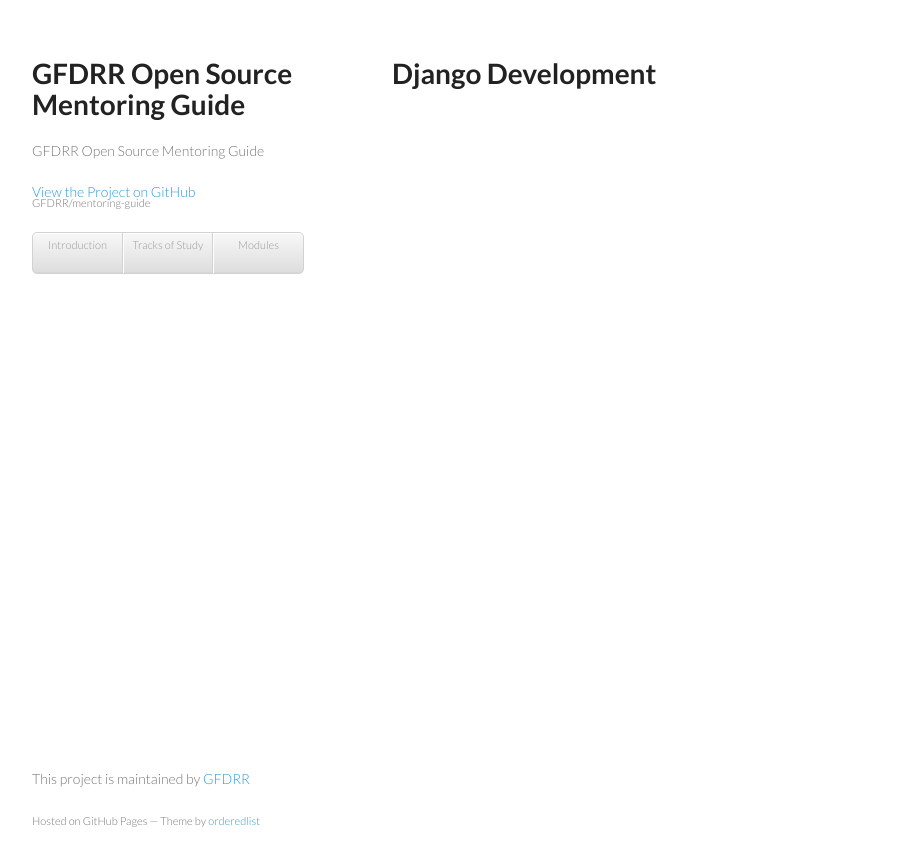
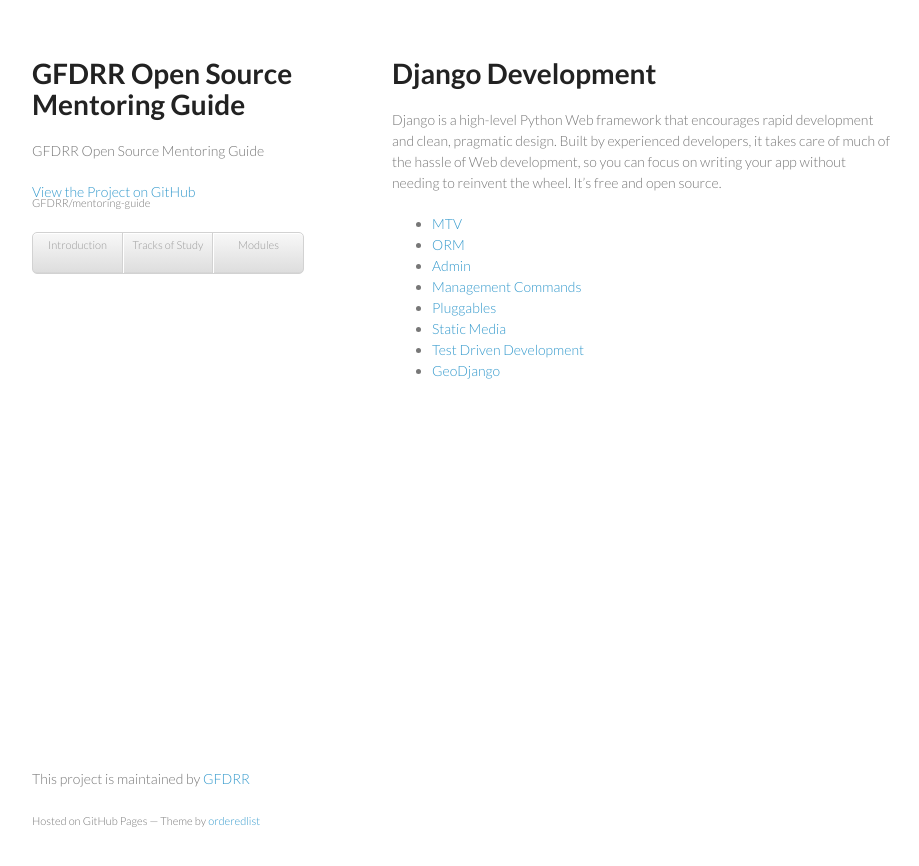
Before and after one commit to GFDRR/mentoring-guide, a Jekyll site: the page built from _modules/django/index.md, in a window 1280 px wide. Shown: the top 866 px of the page, without its empty margins (178-1097 px from the left). Built offline with Jekyll 4.4.1, drawn with Linux system fonts in a browser that asks for light colours.

Commit message:
adding links and content to django index page

```diff
--- a/_modules/django/index.md
+++ b/_modules/django/index.md
@@ -6,3 +6,14 @@
 
 Django Development
 ==================
+
+Django is a high-level Python Web framework that encourages rapid development and clean, pragmatic design. Built by experienced developers, it takes care of much of the hassle of Web development, so you can focus on writing your app without needing to reinvent the wheel. It’s free and open source.
+
+* <a href='{{ site.baseurl }}/modules/django/mtv.html'>MTV</a>
+* <a href='{{ site.baseurl }}/modules/django/orm.html'>ORM</a>
+* <a href='{{ site.baseurl }}/modules/django/admin.html'>Admin</a>
+* <a href='{{ site.baseurl }}/modules/django/management.html'>Management Commands</a>
+* <a href='{{ site.baseurl }}/modules/django/pluggables.html'>Pluggables</a>
+* <a href='{{ site.baseurl }}/modules/django/static.html'>Static Media</a>
+* <a href='{{ site.baseurl }}/modules/django/testing.html'>Test Driven Development</a>
+* <a href='{{ site.baseurl }}/modules/django/geodjango.html'>GeoDjango</a>
```
